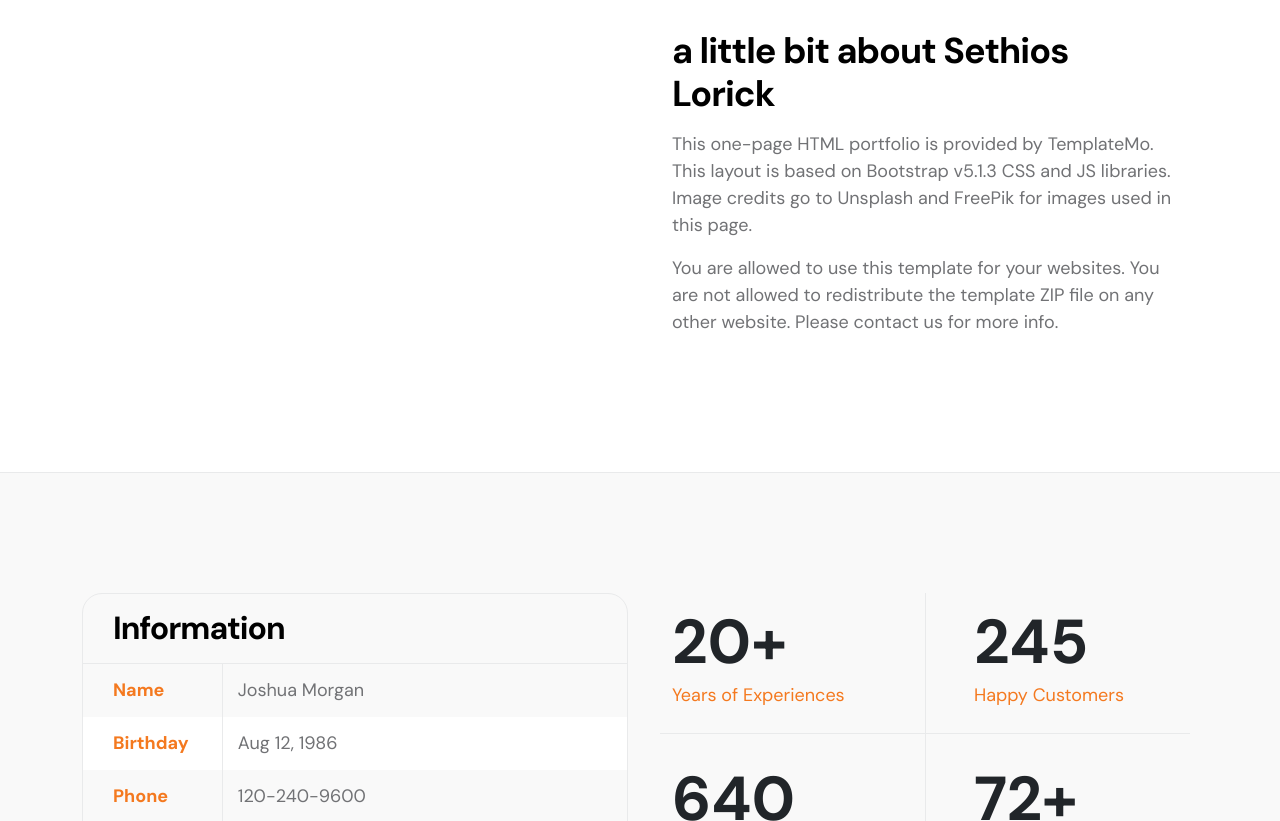
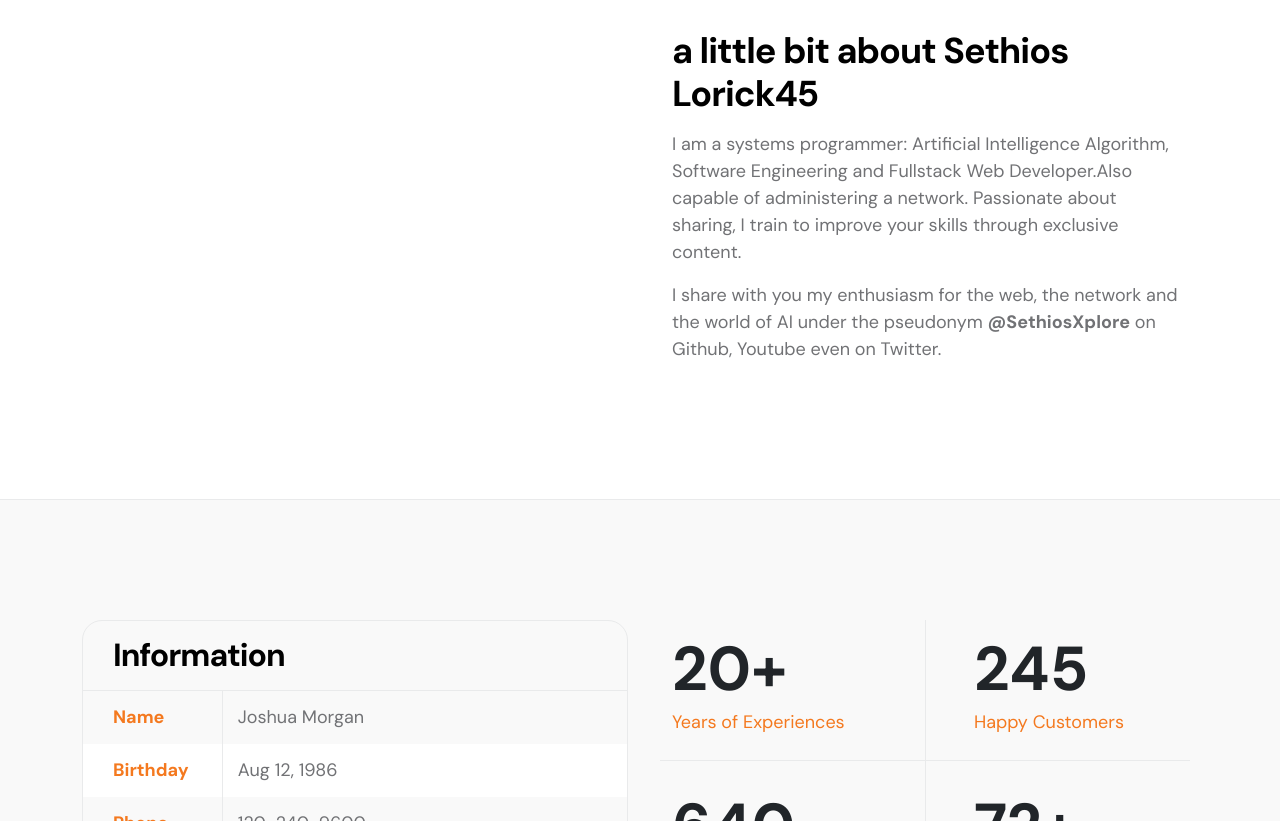
Before and after one commit to SethiosAcademie/main-portofolio, a plain HTML site: page index.html in a window 1280 px wide. Shown: the part 963-1784 px from the top of the page. Drawn offline with Linux system fonts and the light colour scheme.

Commit message:
bio change

```diff
--- a/index.html
+++ b/index.html
@@ -132,11 +132,10 @@
                                     <img src="images/happy-bearded-young-man.jpg" class="avatar-image img-fluid" alt="">
                                 </div>
 
-                                <h3 class="pt-2 mb-3">a little bit about Sethios Lorick</h3>
+                                <h3 class="pt-2 mb-3">a little bit about Sethios Lorick45</h3>
 
-                                <p>This one-page HTML portfolio is provided by <a href="https://templatemo.com" target="_blank">TemplateMo</a>. This layout is based on Bootstrap v5.1.3 CSS and JS libraries. Image credits go to <a href="https://unsplash.com" target="_blank">Unsplash</a> and <a href="https://freepik.com" target="_blank">FreePik</a> for images used in this page.</p>
-
-                                <p>You are allowed to use this template for your websites. You are not allowed to redistribute the template ZIP file on any other website. Please <a href="https://templatemo.com/contact" target="_blank">contact us</a> for more info.</p>
+                                <p>  I am a systems programmer: Artificial Intelligence Algorithm, Software Engineering and Fullstack Web Developer.Also capable of administering a network. Passionate about sharing, I train to improve your skills through exclusive content.</p>
+                            <p>I share with you my enthusiasm for the web, the network and the world of AI under the pseudonym <b>@SethiosXplore</b> on Github, Youtube even on Twitter.</p>
                             </div>
                         </div>
 
```
